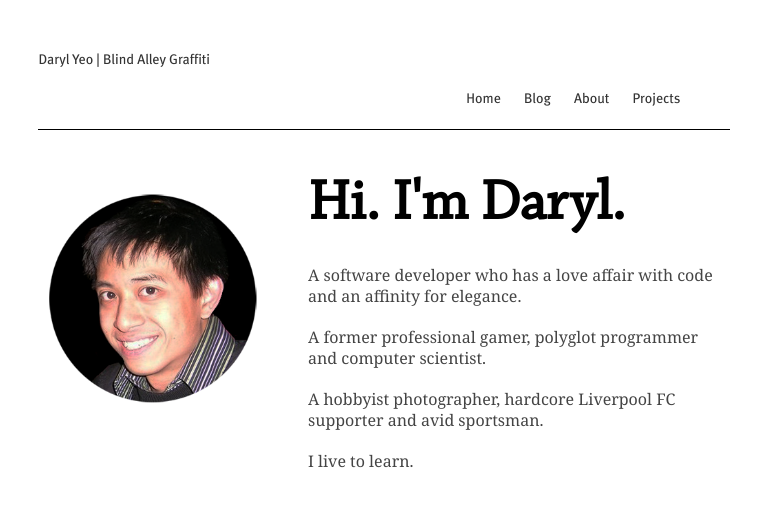
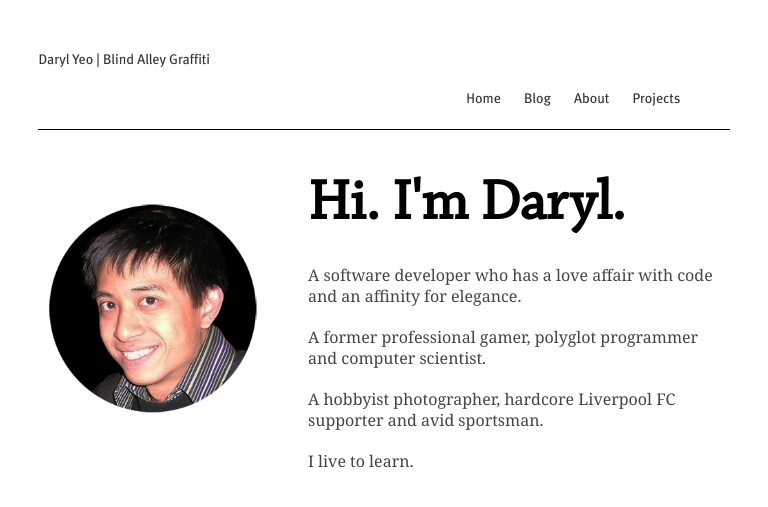
Before and after one commit to aacyun/jianxioy.github.com, a Jekyll site: the page built from index.html, in a window 768 px wide. Shown: the top 507 px of the page. Built offline with Jekyll 4.4.1, drawn with Linux system fonts in a browser that asks for light colours; Markdown is read by kramdown in place of the engine named in the settings.

Commit message:
Fixing mobile.

```diff
--- a/static/css/layout.css
+++ b/static/css/layout.css
@@ -136,7 +136,7 @@ h6 {
 			width: 90%;
 		}
 		#home-avatar {
-			top: 50px;
+			top: 60px;
 			left: 20px;
 		}
 		#home-content {
```
